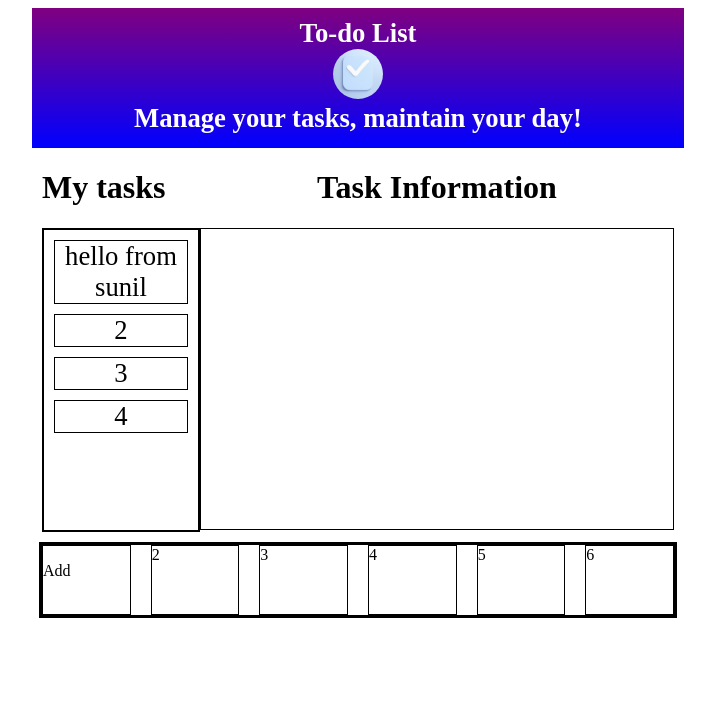
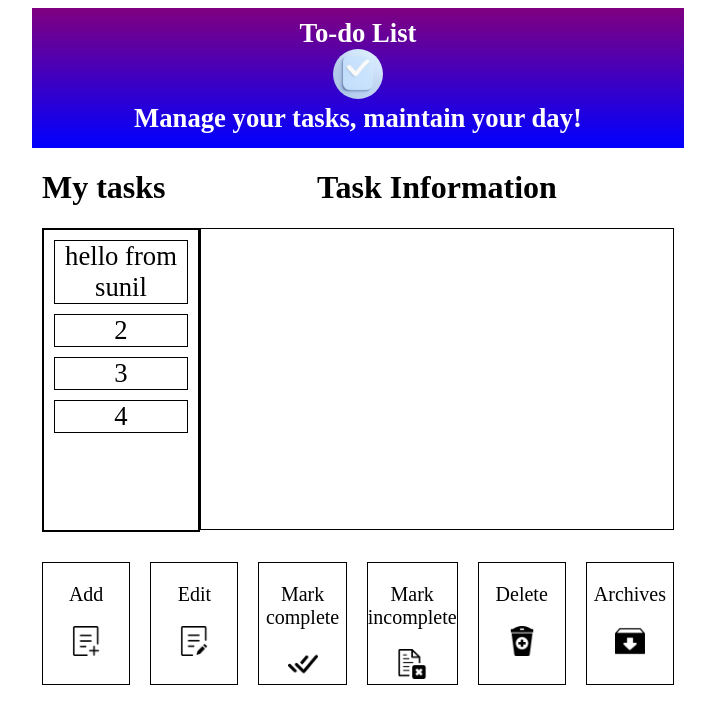
Before and after one commit to sunil-poudel/to-do-list, an Angular app: page / in a window 1280 px wide. Shown: the top 724 px of the page, without its empty margins (282-997 px from the left). Built offline with nearby package versions, Linux system fonts and the light colour scheme.

Commit message:
update header size for small pexel, and update package.json

```diff
--- a/package.json
+++ b/package.json
@@ -4,7 +4,7 @@
   "scripts": {
     "ng": "ng",
     "start": "ng serve",
-    "build": "ng build",
+    "build": "ng build --configuration production",
     "watch": "ng build --watch --configuration development",
     "test": "ng test"
   },
--- a/src/app/header/header.css
+++ b/src/app/header/header.css
@@ -16,7 +16,7 @@ header{
 }
 @media (max-width: 580px){
   header{
-    height: 120px;
+    height: 150px;
   }
 }
 @media(max-width: 1007px){
--- a/src/app/menu/menu.css
+++ b/src/app/menu/menu.css
@@ -1,6 +1,6 @@
 div#menu_div{
   display: flex;
-  border: black solid 3px;
+  /*border: black solid 3px;*/
   width: 50%;
   margin: 10px auto;
 
@@ -9,6 +9,20 @@ div#menu_div{
 div.menu{
   border: 1px black solid;
   width: 15%;
+  text-align: center;
+  font-size: 15pt;
+  margin-top: 20px;
+}
+.menu:hover{
+  scale: 1.2;
+  border: 1px blue solid;
+  background-color: purple;
+  font-weight: bold;
+  color: white;
+}
+div.menu > img{
+  height: 30px;
+  width: auto;
 }
 @media(max-width: 1007px){
   div#menu_div{
--- a/src/app/menu/menu.html
+++ b/src/app/menu/menu.html
@@ -1,11 +1,26 @@
 <div id="menu_div">
     <div class="menu">
       <p>Add</p>
-      <img src="" alt=""/>
+      <img src="assets/text-document-add-icon.png" alt="add notes"/>
     </div>
-    <div class="menu">2</div>
-    <div class="menu">3</div>
-    <div class="menu">4</div>
-    <div class="menu">5</div>
-    <div class="menu">6</div>
+    <div class="menu">
+      <p>Edit</p>
+      <img src="assets/edit-document-icon.png" alt="add notes"/>
+    </div>
+    <div class="menu">
+      <p>Mark complete</p>
+      <img src="assets/double-tick-icon.png" alt="add notes"/>
+    </div>
+    <div class="menu">
+      <p>Mark incomplete</p>
+      <img src="assets/delete-file-icon.png" alt="add notes"/>
+    </div>
+    <div class="menu">
+      <p>Delete</p>
+      <img src="assets/hospital-trash-can-icon.png" alt="add notes"/>
+    </div>
+    <div class="menu">
+      <p>Archives</p>
+      <img src="assets/archive-files-icon.png" alt="add notes"/>
+    </div>
 </div>
```
